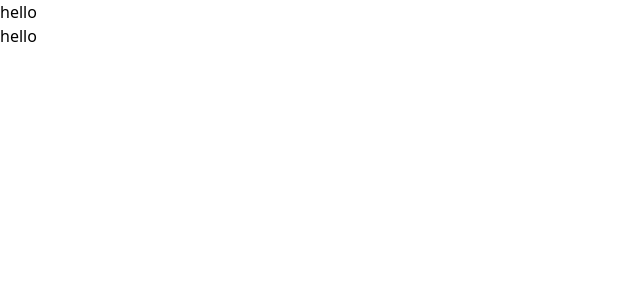
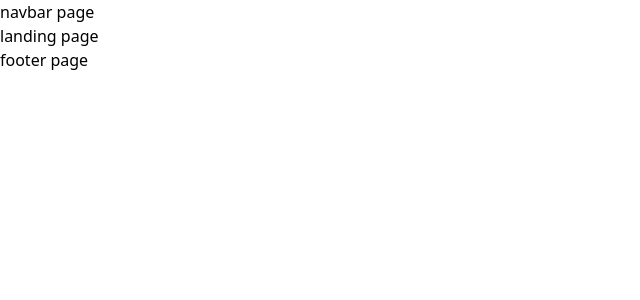
Before and after one commit to sugu2344/Task6, a React (Vite) app: page / in a window 1280 px wide. Shown: the top 300 px of the page, without its empty margins (0-640 px from the left). Built offline with nearby package versions, Linux system fonts and the light colour scheme.

Commit message:
component creation and routing setup completed

```diff
--- a/src/App.jsx
+++ b/src/App.jsx
@@ -1,9 +1,33 @@
+import { createBrowserRouter, RouterProvider } from "react-router-dom";
+import HomePage from "./components/Home";
+import Cart from "./components/cart";
+
 const App = () => {
+  const routes = [
+    {
+      path: "/",
+      element: <HomePage />,
+      // loader: userloader;
+      // hydrateFallBackElement:<div>Loading.....</div>
+    },
+    {
+      path: "/Cart-Page",
+      element: <Cart />,
+    },
+  ];
+  let router = createBrowserRouter(routes, {
+    future: {
+      v7_fetcherPersist: true,
+      v7_normalizeFormMethod: true,
+      v7_skipActionErrorRevalidation: true,
+      v7_skipActionStatusRevalidation: true,
+      v7_partialHydration: true,
+      v7_startTransition: true,
+    },
+  });
+
   return (
-    <div>
-      <h1>hello</h1>
-      <p>hello</p>
-    </div>
+    <RouterProvider router={router} future={{ v7_relativeSplatPath: true }} />
   );
 };
 
--- /dev/null
+++ b/src/components/Home.jsx
@@ -0,0 +1,15 @@
+import Footer from "./footer";
+import LandingPage from "./landingPage";
+import Navbar from "./navbar";
+
+const HomePage = () => {
+  return (
+    <>
+      <Navbar />
+      <LandingPage />
+      <Footer />
+    </>
+  );
+};
+
+export default HomePage;
--- /dev/null
+++ b/src/components/cart.jsx
@@ -0,0 +1,5 @@
+const Cart = () => {
+  return <div>Cart page </div>;
+};
+
+export default Cart;
--- /dev/null
+++ b/src/components/error.jsx
@@ -0,0 +1,18 @@
+import { useNavigate } from "react-router-dom";
+
+const Error = () => {
+  const Navigate = useNavigate();
+
+  function HandleNavigate() {
+    Navigate("/");
+  }
+  return (
+    <>
+      <h1>Error!</h1>
+      <p>Try after some Time</p>
+      <button onClick={HandleNavigate}>Go To Home-Page</button>
+    </>
+  );
+};
+
+export default Error;
--- /dev/null
+++ b/src/components/footer.jsx
@@ -0,0 +1,9 @@
+const Footer = () => {
+  return (
+    <div>
+      <h1>footer page</h1>
+    </div>
+  );
+};
+
+export default Footer;
--- /dev/null
+++ b/src/components/landingPage.jsx
@@ -0,0 +1,9 @@
+const LandingPage = () => {
+  return (
+    <div>
+      <h1>landing page</h1>
+    </div>
+  );
+};
+
+export default LandingPage;
--- /dev/null
+++ b/src/components/navbar.jsx
@@ -0,0 +1,9 @@
+const Navbar = () => {
+  return (
+    <div>
+      <h1>navbar page </h1>
+    </div>
+  );
+};
+
+export default Navbar;
```
